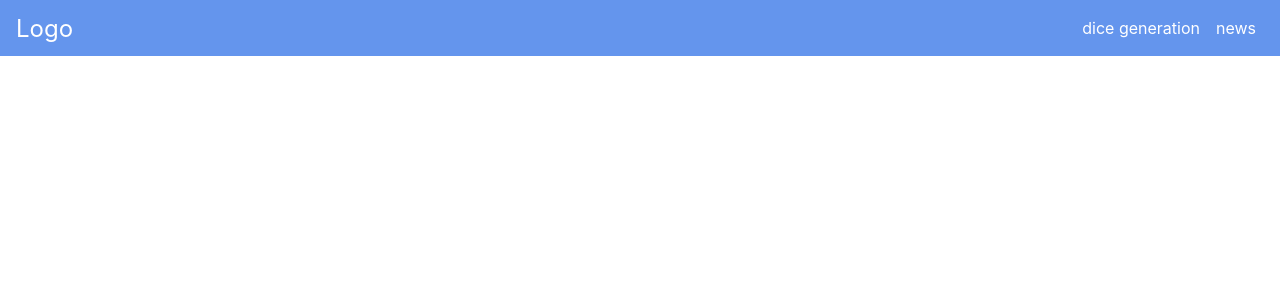
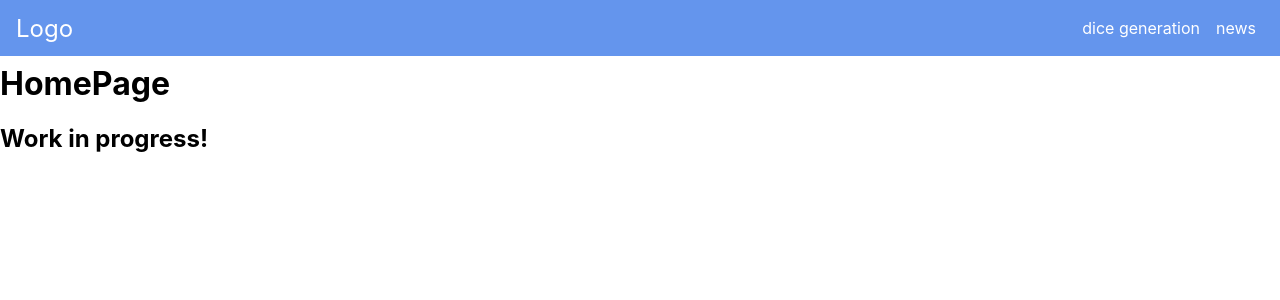
Before and after one commit to Ogen86/testreact, a React (Create React App) app: page / in a window 1280 px wide. Shown: the top 300 px of the page. Built offline with nearby package versions, Linux system fonts and the light colour scheme.

Commit message:
Update App.js

```diff
--- a/src/App.js
+++ b/src/App.js
@@ -40,7 +40,7 @@
           {backDrop}
           <main style={{ marginTop: "64px" }}>
             <Switch>
-              <Route path="/Home" component={HomePage}></Route>
+              <Route exact path="/" component={HomePage}></Route>
               <Route path="/Dice_generation" component={DiceGenerator}></Route>
               <Route path="/News" component={NewsFeed}></Route>
             </Switch>
```
